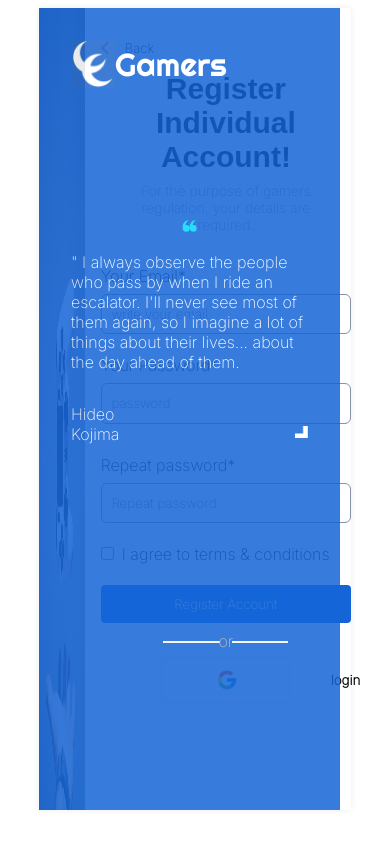
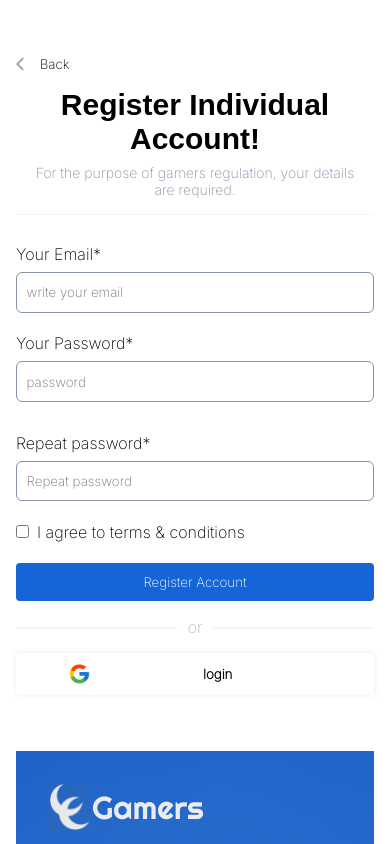
Before and after one commit to Abood10s/react-forms, a React (Create React App) app: page / in a window 390 px wide. Shown: the top 844 px of the page. Built offline with nearby package versions, Linux system fonts and the light colour scheme.

Commit message:
adding responsive media queries to the 2 forms for the phone and tablets

```diff
--- a/src/App.js
+++ b/src/App.js
@@ -3,19 +3,19 @@ import Register from "./pages/Register/Register";
 import { Component } from "react";
 class App extends Component {
   state = {
-    flag: true,
+    view: true,
   };
 
   handleRoute = () => {
-    this.setState({
-      flag: !this.state.flag,
-    });
+    this.setState((prevstate) => ({
+      view: !prevstate.view,
+    }));
   };
 
   render() {
     return (
       <div className="App">
-        {this.state.flag ? (
+        {this.state.view ? (
           <Register handleRoute={this.handleRoute} />
         ) : (
           <Login handleRoute={this.handleRoute} />
--- a/src/components/form/form.css
+++ b/src/components/form/form.css
@@ -61,3 +61,12 @@
         width: 100%;
     }
 }
+
+@media screen and (max-width:700px) {
+    .form-cont {
+        width: 100%;
+    }
+    .input-cont:first-child {
+        margin-top: 1.2em;
+    }
+}
--- a/src/index.css
+++ b/src/index.css
@@ -4,3 +4,11 @@
     padding: 0;
     font-family: 'Inter', sans-serif;
 }
+
+html {
+    scroll-behavior: smooth;
+}
+
+body {
+    overflow-x: hidden;
+}
--- a/src/pages/Login/login.css
+++ b/src/pages/Login/login.css
@@ -150,4 +150,23 @@ p>span:hover {
         gap: 2em;
         padding: 2rem 2rem 0 4rem;
     }
+    .form {
+        width: 80%;
+    }
+    .icons {
+        width: 70%;
+    }
 }
+
+@media screen and (max-width:700px) {
+    .login-all-cont {
+        margin: auto;
+        width: 100%;
+    }
+    .login-cont {
+        flex-direction: column-reverse;
+        margin: auto;
+        gap: 2em;
+        padding: 2rem 2rem 0 4rem;
+    }
+}
--- a/src/pages/Register/Register.js
+++ b/src/pages/Register/Register.js
@@ -52,7 +52,8 @@ export default class Register extends Component {
             <p className="or-p">or</p>
           </div>
           <button className="reg-login-btn" onClick={this.props.handleRoute}>
-            <img src={google} alt="" className="reg-google" /> login
+            <img src={google} alt="" className="reg-google" />{" "}
+            <p className="flex-2">login</p>
           </button>
         </div>
       </div>
--- a/src/pages/Register/register.css
+++ b/src/pages/Register/register.css
@@ -142,3 +142,48 @@
     background-color: transparent;
     cursor: pointer;
 }
+
+@media screen and (max-width:1200px) {
+    .register-all-cont {
+        height: auto;
+        width: 50%;
+        flex-direction: column-reverse;
+        margin: auto;
+        gap: 2em;
+        padding: 1rem;
+    }
+    .reg-login-btn {
+        width: 100%;
+    }
+    .or {
+        width: 100%;
+    }
+}
+
+@media screen and (max-width:700px) {
+    .register-all-cont {
+        height: auto;
+        width: 100%;
+        flex-direction: column-reverse;
+        margin: auto;
+        gap: 2em;
+        padding: 1rem;
+    }
+    .reg-login-btn {
+        width: 100%;
+        justify-content: initial;
+    }
+    .or {
+        margin: 1rem auto;
+    }
+    .flex-2 {
+        flex: 0.5;
+    }
+    .line {
+        margin: 10px 0;
+        width: 100%;
+    }
+    .controls {
+        margin: 0.5rem 0;
+    }
+}
```
